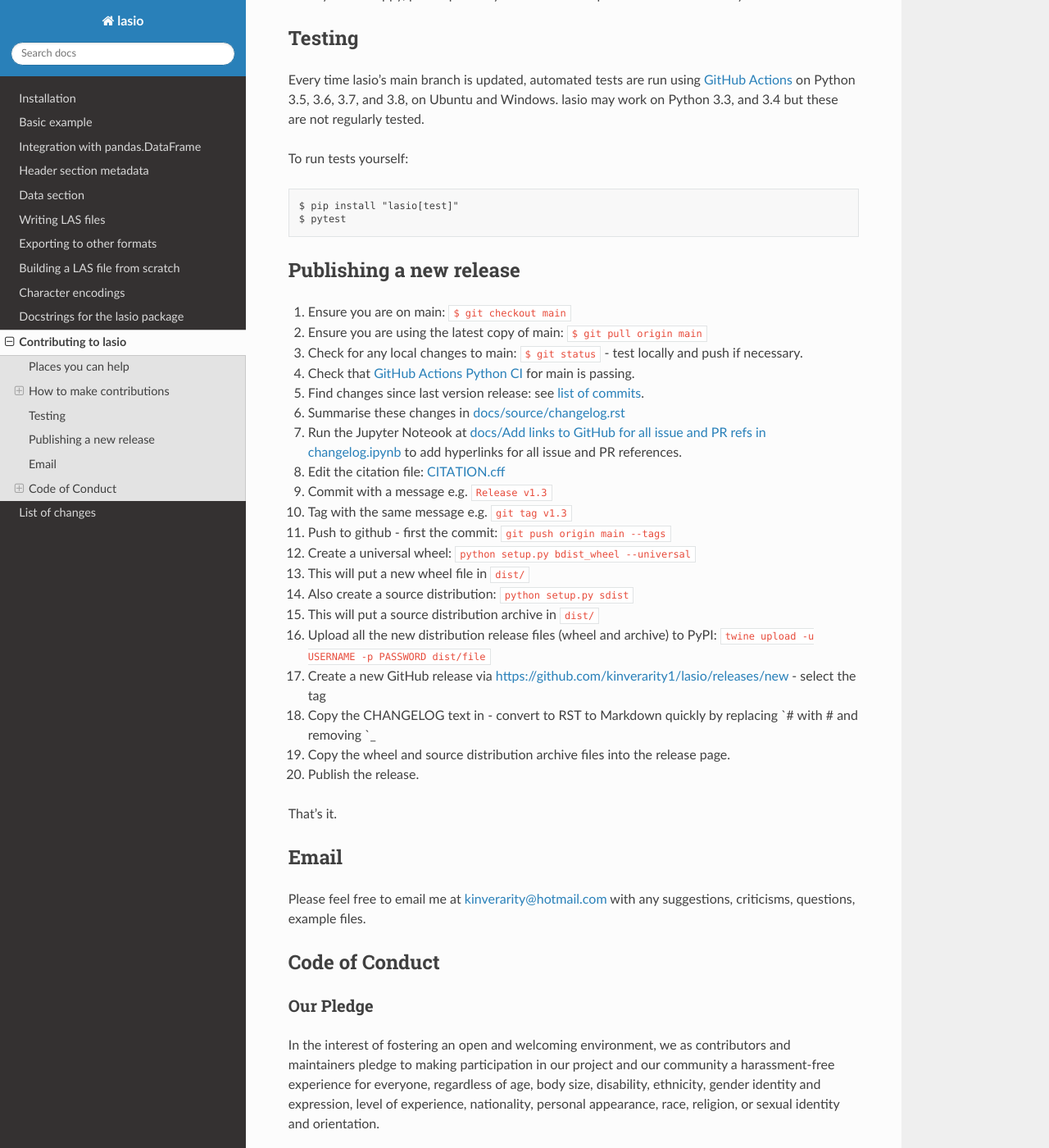
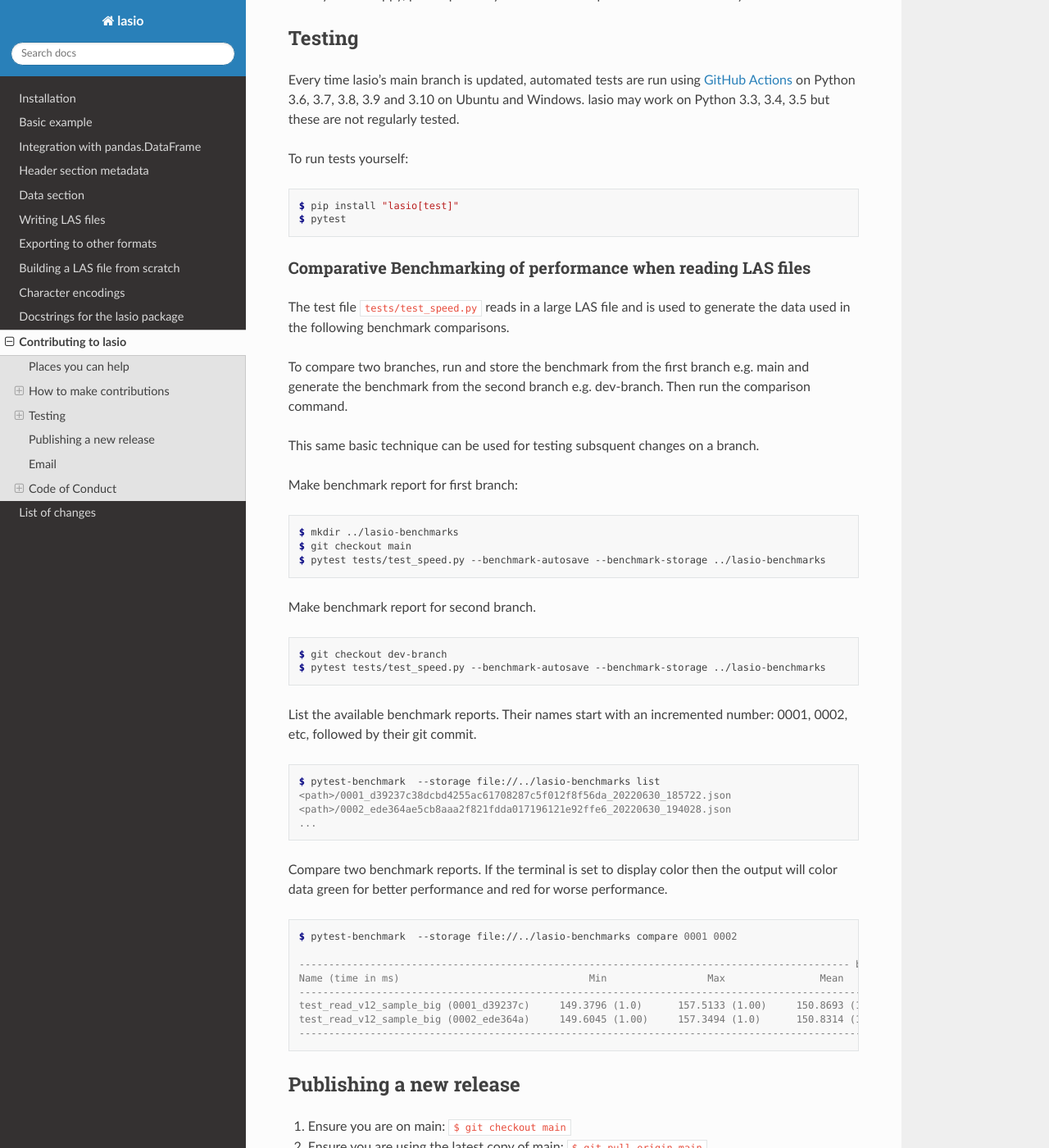
Before and after one commit to kinverarity1/lasio, a Sphinx documentation site: the page built from docs/source/contributing.rst, in a window 1280 px wide and 1400 px high, scrolled down 3653 px. Shown: the whole window at 82% size. Built offline with Sphinx 7.4.7 and the Read the Docs theme 2.0.0, drawn with Linux system fonts in a browser that asks for light colours; formulas are drawn with MathJax 3.

Commit message:
Docs: read performace benchmarking documentation (#522)

```diff
--- a/docs/source/contributing.rst
+++ b/docs/source/contributing.rst
@@ -165,17 +165,72 @@ Testing
 -------
 
 Every time lasio's main branch is updated, automated tests are run using
-`GitHub Actions`_ on Python 3.5, 3.6, 3.7, and 3.8, on Ubuntu and Windows.
-lasio may work on Python 3.3, and 3.4 but these are not regularly tested.
+`GitHub Actions`_ on Python 3.6, 3.7, 3.8, 3.9 and 3.10 on Ubuntu and Windows.
+lasio may work on Python 3.3, 3.4, 3.5 but these are not regularly tested.
 
 To run tests yourself:
 
-.. code-block::
+.. code-block:: console
 
     $ pip install "lasio[test]"
     $ pytest
 
 .. _GitHub Actions: https://github.com/kinverarity1/lasio/actions/workflows/ci-tests.yml
+
+Comparative Benchmarking of performance when reading LAS files
+~~~~~~~~~~~~~~~~~~~~~~~~~~~~~~~~~~~~~~~~~~~~~~~~~~~~~~~~~~~~~~~~
+
+The test file ``tests/test_speed.py`` reads in a large LAS file and is used
+to generate the data used in the following benchmark comparisons.
+
+To compare two branches, run and store the benchmark from the first branch e.g.
+main and generate the benchmark from the second branch e.g. dev-branch. Then
+run the comparison command.
+
+This same basic technique can be used for testing subsquent changes on a branch.
+
+Make benchmark report for first branch:
+
+.. code-block:: console
+
+    $ mkdir ../lasio-benchmarks
+    $ git checkout main
+    $ pytest tests/test_speed.py --benchmark-autosave --benchmark-storage ../lasio-benchmarks
+
+
+Make benchmark report for second branch.
+
+.. code-block:: console
+
+    $ git checkout dev-branch
+    $ pytest tests/test_speed.py --benchmark-autosave --benchmark-storage ../lasio-benchmarks
+
+
+List the available benchmark reports.  Their names start with an incremented
+number: 0001, 0002, etc, followed by their git commit.
+
+.. code-block:: console
+
+    $ pytest-benchmark  --storage file://../lasio-benchmarks list
+    <path>/0001_d39237c38dcbd4255ac61708287c5f012f8f56da_20220630_185722.json
+    <path>/0002_ede364ae5cb8aaa2f821fdda017196121e92ffe6_20220630_194028.json
+    ...
+
+Compare two benchmark reports. If the terminal is set to display color then the
+output will color data green for better performance and red for worse
+performance.
+
+.. code-block:: console
+
+    $ pytest-benchmark  --storage file://../lasio-benchmarks compare 0001 0002
+
+    --------------------------------------------------------------------------------------------- benchmark: 2 tests ---------------------------------------------------------------------------------------------
+    Name (time in ms)                                Min                 Max                Mean            StdDev              Median               IQR            Outliers     OPS            Rounds  Iterations
+    --------------------------------------------------------------------------------------------------------------------------------------------------------------------------------------------------------------
+    test_read_v12_sample_big (0001_d39237c)     149.3796 (1.0)      157.5133 (1.00)     150.8693 (1.00)     2.9515 (1.03)     149.5928 (1.0)      0.7392 (2.43)          1;1  6.6283 (1.00)          7           1
+    test_read_v12_sample_big (0002_ede364a)     149.6045 (1.00)     157.3494 (1.0)      150.8314 (1.0)      2.8771 (1.0)      149.7972 (1.00)     0.3038 (1.0)           1;1  6.6299 (1.0)           7           1
+    --------------------------------------------------------------------------------------------------------------------------------------------------------------------------------------------------------------
+
 
 Publishing a new release
 ------------------------
```
